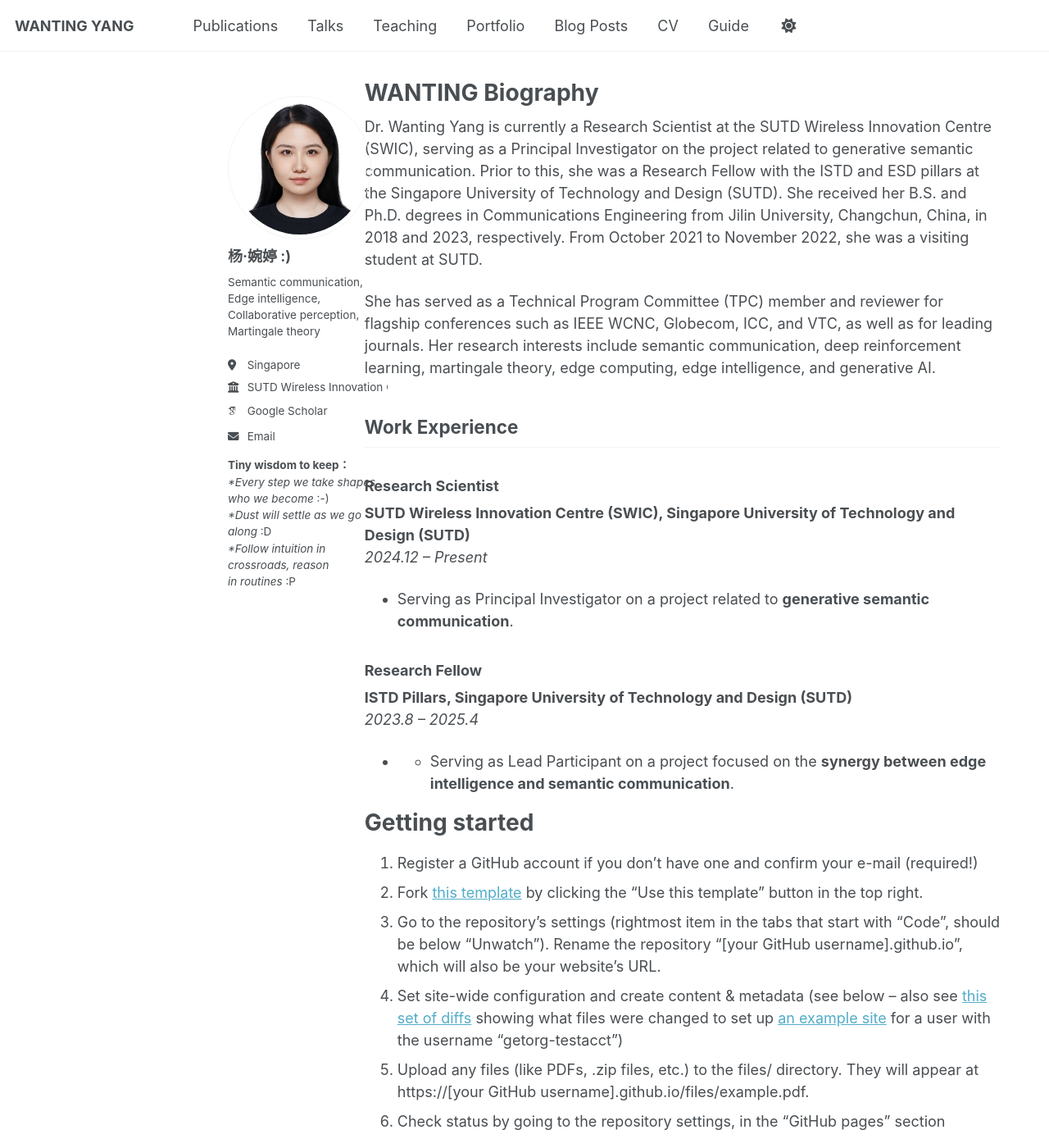
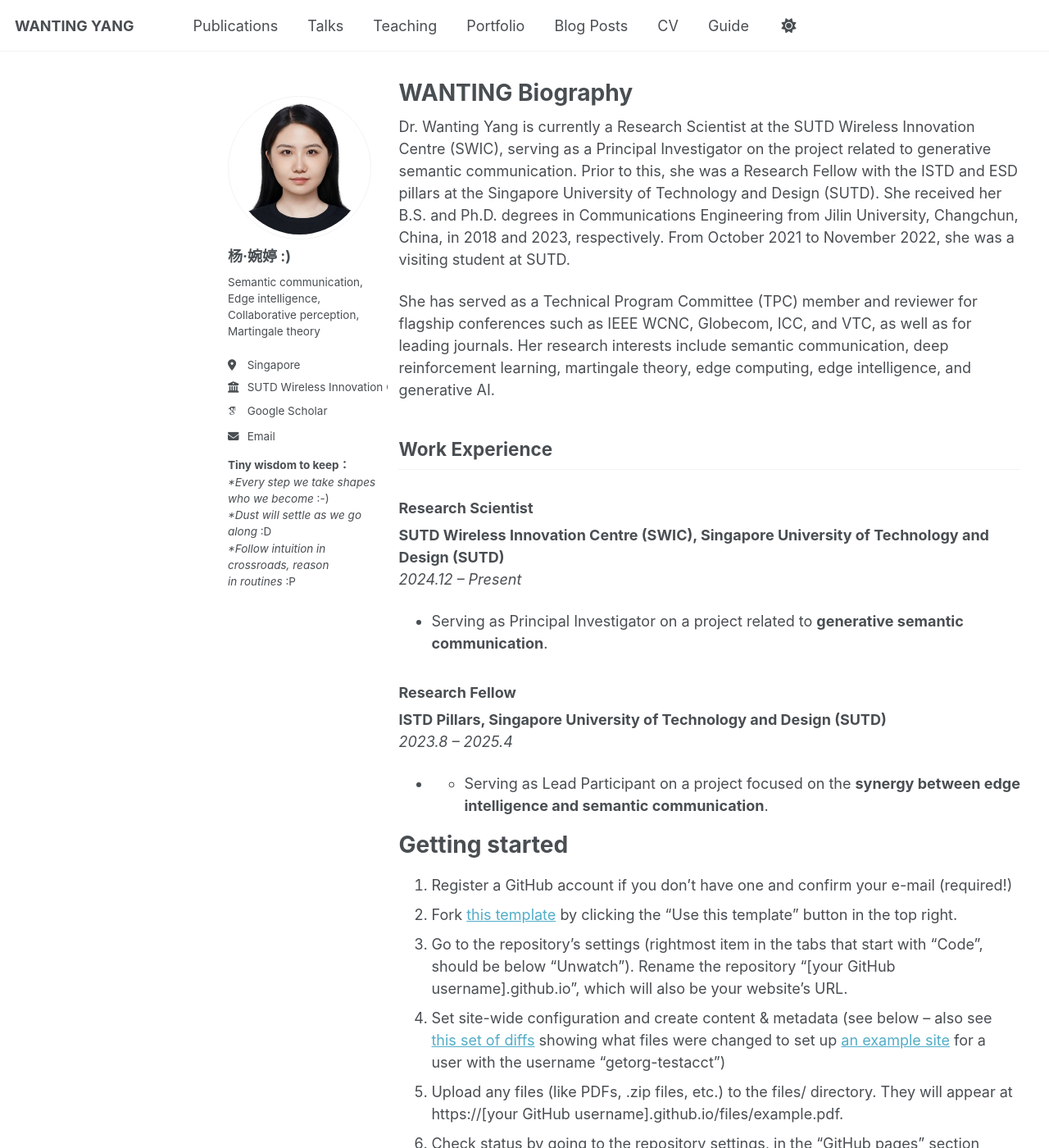
Before and after one commit to wty2011jl/wty2011jl.github.io, a Jekyll site: the page built from _pages/about.md, in a window 1280 px wide and 1400 px high. Shown: the whole window at 82% size. Built offline with Jekyll 4.4.1, drawn with Linux system fonts in a browser that asks for light colours; some web fonts are replaced; a script that is not in the unit is left out.

Commit message:
Update _page.scss

```diff
--- a/_sass/layout/_page.scss
+++ b/_sass/layout/_page.scss
@@ -20,8 +20,8 @@
 .page {
   @include breakpoint($large) {
     @include span(12 of 12 last);
-    @include prefix(2 of 12);
-    @include suffix(0.5 of 12);
+    @include prefix(2.5 of 12);
+    @include suffix(0.2 of 12);
   }
 
   .page__inner-wrap {
```
